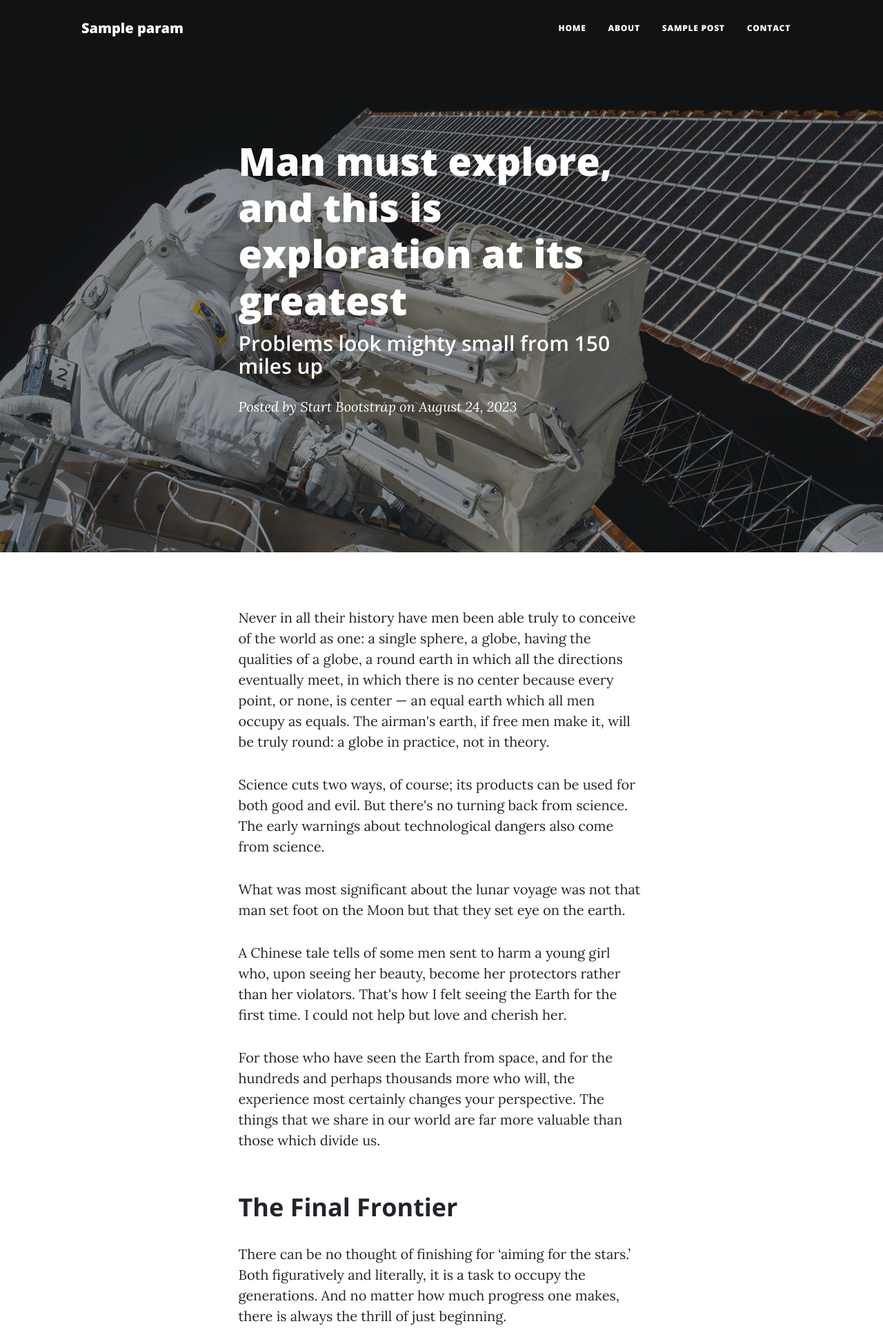
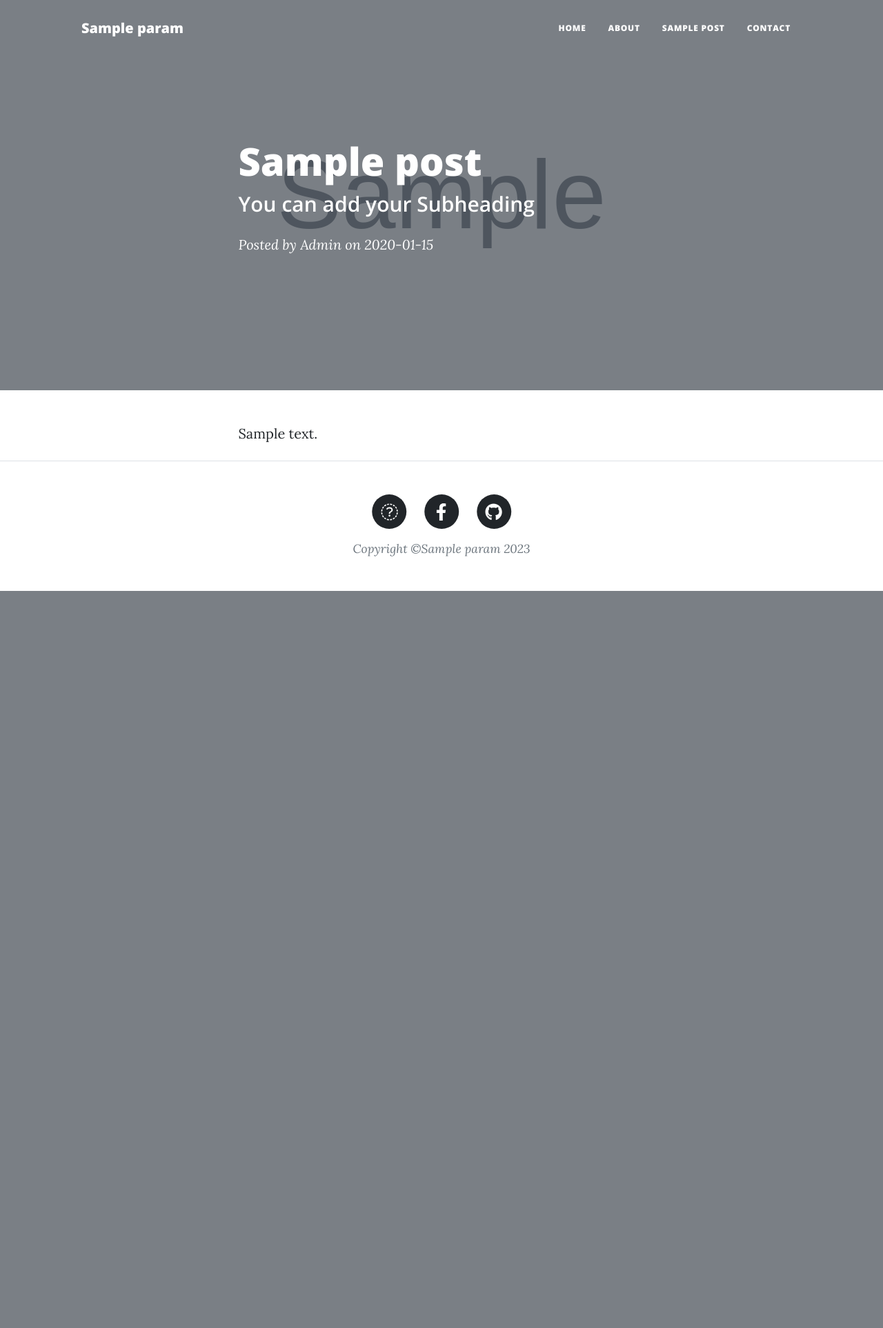
Before and after one commit to Shubham-122/QuillNest, a Flask app: template templates/post.html in a window 1280 px wide. Shown: the top 1926 px of the page at 69% size. After the commit the page ends 857 px from the top, so only its background shows below. Run offline with Flask 3, Linux system fonts and the light colour scheme; tables that the repository leaves empty hold one stand-in row (values such as "Sample post"); the template is opened without the code that fills it: values that come from a table or form of the project are taken from there, most other values are stand-ins (such as "Sample title", 1, 10 or a date in 2020); grey boxes marked "Sample" are stand-in pictures; some libraries are stand-ins or nearby versions.

Commit message:
Adding new files

```diff
--- a/config.json
+++ b/config.json
@@ -7,8 +7,9 @@
         "fb_url":"https://facebook.com/coding_things",
         "x_url":"https://x.com/coding_things",
         "gh_url":"https://github.com/coding_things",
-        "blog_name":"The Coding Things",
-        "tag_line":"A Blog liked by Blog's users."
+        "blog_name":"QuillNest",
+        "tag_line":"A Blog liked by Blog's users.",
+        "about_text": "Welcome to QuillNest, where creativity takes flight! At QuillNest, we're not just a team; we're a vibrant community of writers, thinkers, and creators united by the love of words. Our platform is more than a space to pen thoughts - it's a nurturing environment where ideas flourish, stories blossom, and connections thrive. From seasoned wordsmiths to budding authors, QuillNest is a haven for all. Join us on this literary journey, where the power of storytelling knows no bounds. Together, we're building a community that celebrates the beauty of expression and the joy of shared narratives. Welcome to QuillNest - where your words find wings!"
 
     }
 }
--- a/main.py
+++ b/main.py
@@ -31,6 +31,14 @@ class Contacts(db.Model):
     date = db.Column(db.String(12), nullable=True)
 
 
+class Posts(db.Model):
+    sno = db.Column(db.Integer, primary_key=True)
+    title = db.Column(db.String(80), nullable=False)
+    slug = db.Column(db.String(25), nullable=False)
+    content = db.Column(db.String(500), nullable=False)
+    date = db.Column(db.String(12), nullable=True)
+    img_file = db.Column(db.String(12), nullable=True)
+
 
 
 @app.route("/")
@@ -59,8 +67,13 @@ def contact():
 
     return render_template('contact.html', params=params)
 
-@app.route("/post")
-def post():
-    return render_template('post.html', params=params)
+@app.route("/post/<string:post_slug>", methods=['GET'])
+def post_route(post_slug):
+    post= Posts.query.filter_by(slug=post_slug).first()
+
+
+
+
+    return render_template('post.html', params=params, post=post)
 
 app.run(debug = True)
--- a/templates/about.html
+++ b/templates/about.html
@@ -1,7 +1,7 @@
 {% extends "layout.html" %}
 {% block body %}
         <!-- Page Header-->
-        <header class="masthead" style="background-image: url('{{url_for('static', filename='assets/img/about-bg.jpg')}}')">
+        <header class="masthead" style="background-image: url('{{url_for('static', filename='img/about-bg.jpg')}}')">
             <div class="container position-relative px-4 px-lg-5">
                 <div class="row gx-4 gx-lg-5 justify-content-center">
                     <div class="col-md-10 col-lg-8 col-xl-7">
@@ -18,9 +18,7 @@
             <div class="container px-4 px-lg-5">
                 <div class="row gx-4 gx-lg-5 justify-content-center">
                     <div class="col-md-10 col-lg-8 col-xl-7">
-                        <p>It is very important for the customer to pay attention to the adipiscing process. It will often happen that any of us hates pleasures, flight and let them be released to us with hate, do you get what we will accept the most that we lead the whole?</p>
-                        <p>It is very important for the customer to pay attention to the adipiscing process. His present objections to this and that architect's error, to be repelled by a just criticism, are less painful. But never what pleasures in responsibilities pleasure pleasures, less!</p>
-                        <p>It is very important for the customer to pay attention to the adipiscing process. Either they achieve a great thing, they are going to accept something from it. Therefore, it is true that he was born, which I will open the option to be freed from the pleasures of the body, and this should not be times!</p>
+                        <p>{{params['about_text']}}</p>
                     </div>
                 </div>
             </div>
--- a/templates/contact.html
+++ b/templates/contact.html
@@ -1,7 +1,7 @@
 {% extends "layout.html" %}
 {% block body %}
         <!-- Page Header-->
-        <header class="masthead" style="background-image: url('{{url_for('static', filename='assets/img/contact-bg.jpg')}}')">
+        <header class="masthead" style="background-image: url('{{url_for('static', filename='img/contact-bg.jpg')}}')">
             <div class="container position-relative px-4 px-lg-5">
                 <div class="row gx-4 gx-lg-5 justify-content-center">
                     <div class="col-md-10 col-lg-8 col-xl-7">
--- a/templates/index.html
+++ b/templates/index.html
@@ -1,7 +1,7 @@
 {% extends "layout.html" %}
 {% block body %}
         <!-- Page Header-->
-        <header class="masthead" style="background-image: url('{{url_for('static', filename='assets/img/home-bg.jpg')}}')">
+        <header class="masthead" style="background-image: url('{{url_for('static', filename='img/home-bg.jpg')}}')">
             <div class="container position-relative px-4 px-lg-5">
                 <div class="row gx-4 gx-lg-5 justify-content-center">
                     <div class="col-md-10 col-lg-8 col-xl-7">
--- a/templates/layout.html
+++ b/templates/layout.html
@@ -28,7 +28,7 @@
                     <ul class="navbar-nav ms-auto py-4 py-lg-0">
                         <li class="nav-item"><a class="nav-link px-lg-3 py-3 py-lg-4" href="/">Home</a></li>
                         <li class="nav-item"><a class="nav-link px-lg-3 py-3 py-lg-4" href="about">About</a></li>
-                        <li class="nav-item"><a class="nav-link px-lg-3 py-3 py-lg-4" href="post">Sample Post</a></li>
+                        <li class="nav-item"><a class="nav-link px-lg-3 py-3 py-lg-4" href="post_route">Sample Post</a></li>
                         <li class="nav-item"><a class="nav-link px-lg-3 py-3 py-lg-4" href="contact">Contact</a></li>
                     </ul>
                 </div>
--- a/templates/post.html
+++ b/templates/post.html
@@ -1,18 +1,20 @@
 {% extends "layout.html" %}
 {% block body %}
         <!-- Page Header-->
-        <header class="masthead" style="background-image: url('{{url_for('static', filename='assets/img/post-bg.jpg')}}')">
+
+        {% set fname = 'img/' + post.img_file %}
+        <header class="masthead" style="background-image: url('{{url_for('static', filename=fname)}}')">
 
             <div class="container position-relative px-4 px-lg-5">
                 <div class="row gx-4 gx-lg-5 justify-content-center">
                     <div class="col-md-10 col-lg-8 col-xl-7">
                         <div class="post-heading">
-                            <h1>Man must explore, and this is exploration at its greatest</h1>
-                            <h2 class="subheading">Problems look mighty small from 150 miles up</h2>
+                            <h1>{{post.title}}</h1>
+                            <h2 class="subheading">You can add your Subheading</h2>
                             <span class="meta">
                                 Posted by
-                                <a href="#!">Start Bootstrap</a>
-                                on August 24, 2023
+                                <a href="#!">Admin</a>
+                               on {{post.date}}
                             </span>
                         </div>
                     </div>
@@ -24,28 +26,9 @@
             <div class="container px-4 px-lg-5">
                 <div class="row gx-4 gx-lg-5 justify-content-center">
                     <div class="col-md-10 col-lg-8 col-xl-7">
-                        <p>Never in all their history have men been able truly to conceive of the world as one: a single sphere, a globe, having the qualities of a globe, a round earth in which all the directions eventually meet, in which there is no center because every point, or none, is center — an equal earth which all men occupy as equals. The airman's earth, if free men make it, will be truly round: a globe in practice, not in theory.</p>
-                        <p>Science cuts two ways, of course; its products can be used for both good and evil. But there's no turning back from science. The early warnings about technological dangers also come from science.</p>
-                        <p>What was most significant about the lunar voyage was not that man set foot on the Moon but that they set eye on the earth.</p>
-                        <p>A Chinese tale tells of some men sent to harm a young girl who, upon seeing her beauty, become her protectors rather than her violators. That's how I felt seeing the Earth for the first time. I could not help but love and cherish her.</p>
-                        <p>For those who have seen the Earth from space, and for the hundreds and perhaps thousands more who will, the experience most certainly changes your perspective. The things that we share in our world are far more valuable than those which divide us.</p>
-                        <h2 class="section-heading">The Final Frontier</h2>
-                        <p>There can be no thought of finishing for ‘aiming for the stars.’ Both figuratively and literally, it is a task to occupy the generations. And no matter how much progress one makes, there is always the thrill of just beginning.</p>
-                        <p>There can be no thought of finishing for ‘aiming for the stars.’ Both figuratively and literally, it is a task to occupy the generations. And no matter how much progress one makes, there is always the thrill of just beginning.</p>
-                        <blockquote class="blockquote">The dreams of yesterday are the hopes of today and the reality of tomorrow. Science has not yet mastered prophecy. We predict too much for the next year and yet far too little for the next ten.</blockquote>
-                        <p>Spaceflights cannot be stopped. This is not the work of any one man or even a group of men. It is a historical process which mankind is carrying out in accordance with the natural laws of human development.</p>
-                        <h2 class="section-heading">Reaching for the Stars</h2>
-                        <p>As we got further and further away, it [the Earth] diminished in size. Finally it shrank to the size of a marble, the most beautiful you can imagine. That beautiful, warm, living object looked so fragile, so delicate, that if you touched it with a finger it would crumble and fall apart. Seeing this has to change a man.</p>
-                        <a href="#!"><img class="img-fluid" src= {{ url_for('static', filename= "assets/img/post-sample-image.jpg") }} alt="..." /></a>
-                        <span class="caption text-muted">To go places and do things that have never been done before – that’s what living is all about.</span>
-                        <p>Space, the final frontier. These are the voyages of the Starship Enterprise. Its five-year mission: to explore strange new worlds, to seek out new life and new civilizations, to boldly go where no man has gone before.</p>
-                        <p>As I stand out here in the wonders of the unknown at Hadley, I sort of realize there’s a fundamental truth to our nature, Man must explore, and this is exploration at its greatest.</p>
-                        <p>
-                            Placeholder text by
-                            <a href="http://spaceipsum.com/">Space Ipsum</a>
-                            &middot; Images by
-                            <a href="https://www.flickr.com/photos/nasacommons/">NASA on The Commons</a>
-                        </p>
+                        {{post.content}}
+
+
                     </div>
                 </div>
             </div>
```
Also changed, not shown: static/assets/img/about-bg.jpg (deleted), static/assets/img/post-bg.jpg (deleted), static/img/contact-bg.jpg (renamed from static/assets/img/contact-bg.jpg), static/img/home-bg.jpg (renamed from static/assets/img/home-bg.jpg), static/img/post-sample-image.jpg (renamed from static/assets/img/post-sample-image.jpg), 2 other files.
